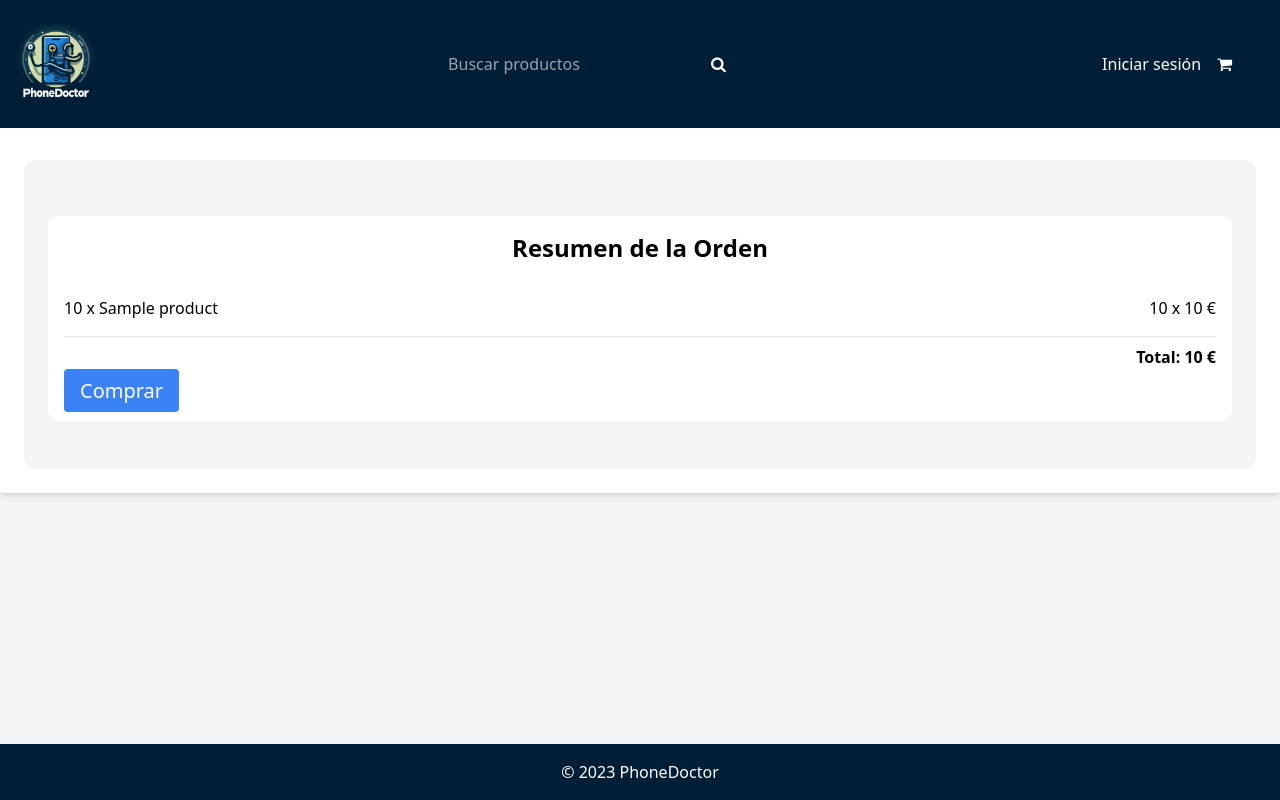
After one commit to PGPI-2-1/PhoneDoctor, a Django app: template PhoneDoctor/order/templates/shopping_cart.html in a window 1280 px wide. The commit adds this page. Run offline with Django 4.2, Linux system fonts and the light colour scheme; the template is opened without the code that fills it: most values are stand-ins (such as "Sample title", 1, 10 or a date in 2020); some libraries are stand-ins or nearby versions.

Commit message:
fix: shopping cart now in header

```diff
--- a/PhoneDoctor/core/templates/core/header.html
+++ b/PhoneDoctor/core/templates/core/header.html
@@ -46,12 +46,19 @@
                             <a href="{% url 'order_admin_view' %}" class="inline-block px-4 py-2 border border-white rounded text-white font-bold">Ventas</a>
                         </div>
 
+
                     {% endif %}
+
                     <p class="mr-4">Bienvenido, {{ user.email }} | <a href="{% url 'logout' %}" class="text-white">Cerrar sesión</a></p>
                     </div>
                     {% else %}
                     <a href="{% url 'login' %}" class="mr-4 ml-8 text-white">Iniciar sesión</a>
                 {% endif %}
+                <div class="cart-section flex items-center">
+                    <a href="{% url 'shopping_cart' %}" class="mr-4 text-white">
+                        <i class="fa fa-shopping-cart"></i> <!-- Icono de carrito Font Awesome -->
+                    </a>
+                </div>
             </div>
         </div>
     </header>
--- /dev/null
+++ b/PhoneDoctor/order/templates/shopping_cart.html
@@ -0,0 +1,25 @@
+{% extends 'core/base.html' %}
+{% block title %}Checkout{% endblock %}
+
+{% block content %}
+    <div class="mt-6 px-6 py-12 bg-gray-100 rounded-xl">
+        <div class="felx felx-col justify-between block mt-2 p-4 bg-white rounded-xl">
+            <h2 class="text-2xl text-center font-bold mb-8">Resumen de la Orden</h2>
+            {% for cart_item in cart_items %}
+                <div class="flex justify-between mb-4">
+                    <p>{{ cart_item.quantity }} x {{ cart_item.product.name }}</p>
+                    <p>{{ cart_item.quantity }} x {{ cart_item.product.price }} €</p>
+                </div>
+            {% endfor %}
+            <p class="text-right font-bold border-t py-2">Total: {{ precio_total }} €</p>
+            {% if cart_items|length  > 0 %}
+                <a href="{% url 'checkout' %}" class="text-center text-xl font-awesome mt-1 bg-blue-500 text-white px-4 py-2 rounded">Comprar</a>
+            {% endif %}
+        </div>
+    </div>
+
+    </div>
+
+    <!-- Script de Stripe -->
+
+{% endblock %}
--- a/PhoneDoctor/order/urls.py
+++ b/PhoneDoctor/order/urls.py
@@ -5,5 +5,6 @@ from .views import checkout, seguimiento_pedido
 urlpatterns = [
     path('checkout', checkout, name='checkout'),
     path('<int:order_id>/', seguimiento_pedido, name='seguimiento_pedido'),
-    path('order/', views.order_admin_view, name='order_admin_view')
+    path('order/', views.order_admin_view, name='order_admin_view'),
+    path('shopping-cart',views.shopping_cart,name='shopping_cart')
 ]
```
Also changed, not shown: PhoneDoctor/order/views.py (+21 -0 lines), PhoneDoctor/db.sqlite3.
